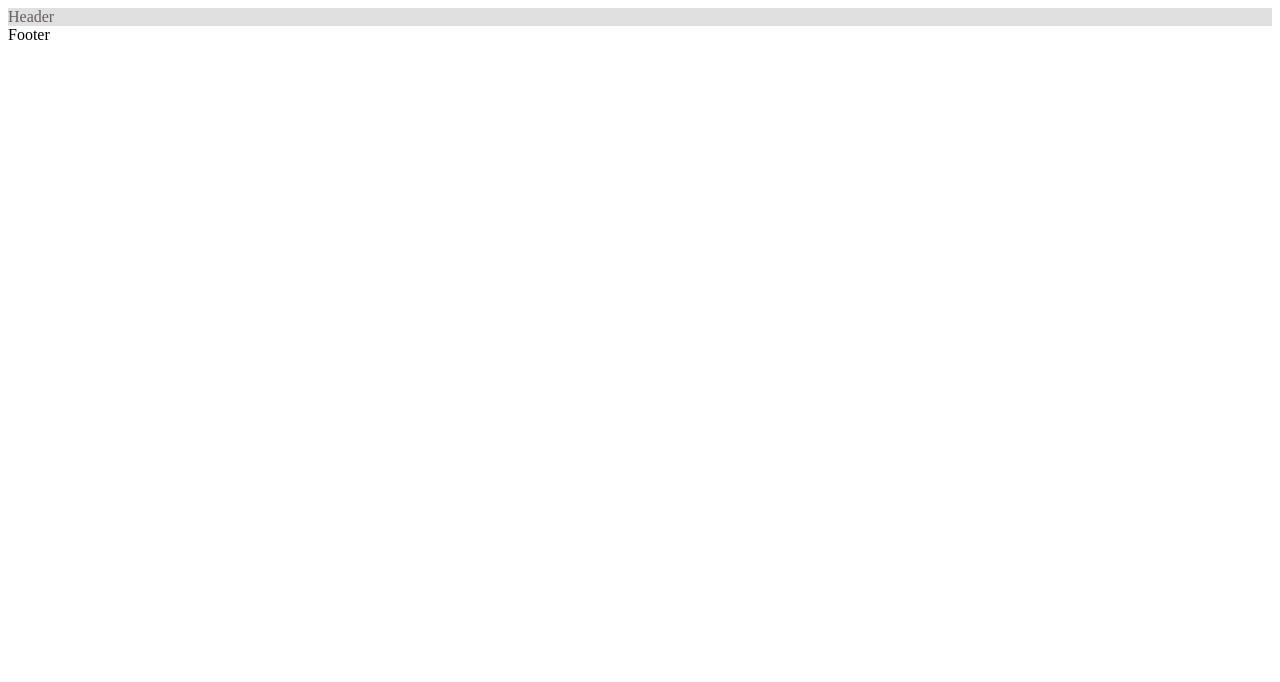
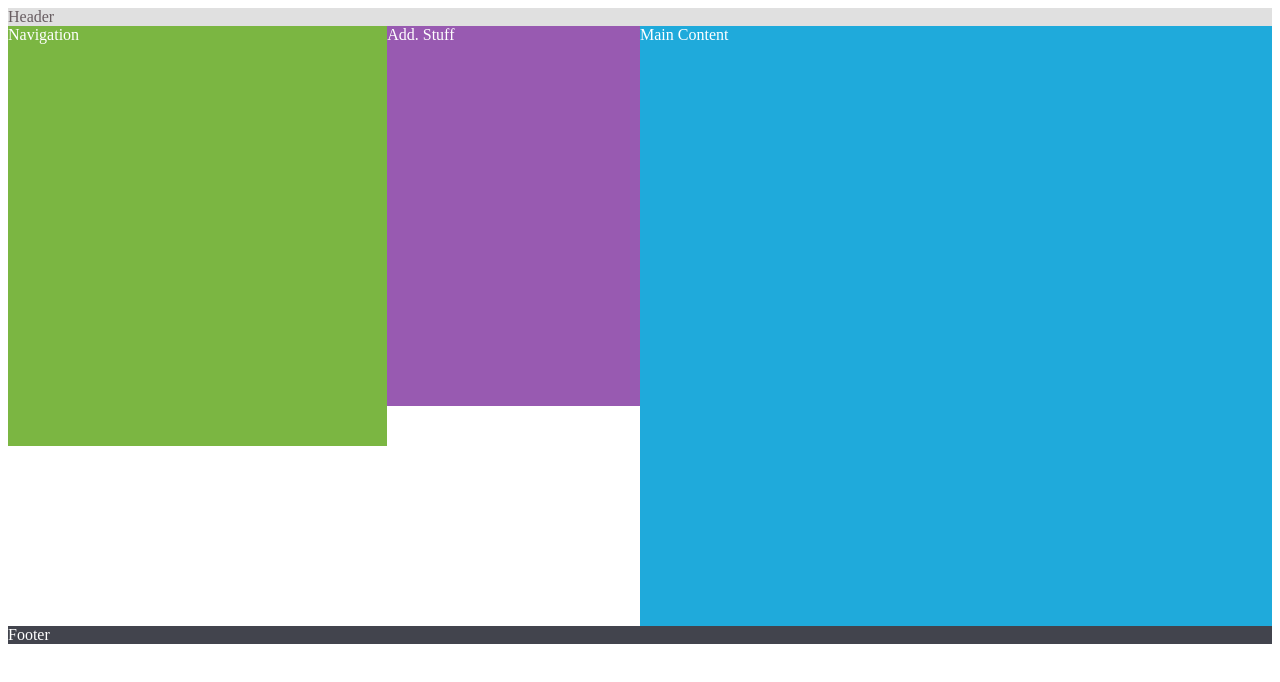
Before and after one commit to digitalHTTK/study, a plain HTML site: page PW3/1.html in a window 1280 px wide. Drawn offline with Linux system fonts and the light colour scheme.

Commit message:
2+3 task

```diff
--- a/PW2/styles/PW2.css
+++ b/PW2/styles/PW2.css
@@ -7,6 +7,10 @@ button {
 	font-family: 'Sen', sans-serif;
 	font-weight: bold;
 	font-size: 2em;
+}
+
+body {
+	margin: 0px;
 }
 
 #a {
--- a/PW3/1.html
+++ b/PW3/1.html
@@ -9,14 +9,14 @@
 	<body>
 		<div id="header">Header</div>
 		<div id="container">
-			<div id="MainContent">
-
+			<div id="Navigation">
+				Navigation
 			</div>
 			<div id="AddStuff">
-
+				Add. Stuff
 			</div>
-			<div id="Navigation">
-
+			<div id="MainContent">
+				Main Content
 			</div>
 		</div>
 		<div id="footer">Footer</div>
--- a/PW3/styles/1.css
+++ b/PW3/styles/1.css
@@ -2,3 +2,35 @@
 	background-color: #E0E0E0;
 	color: #685D61;
 }
+
+#container {
+	display: flex;
+	flex-flow: row;
+	justify-content: flex-start;
+}
+
+#MainContent {
+	background-color: #1FAADB;
+	color: white;
+	width: 800px;
+	height: 600px;
+}
+
+#AddStuff {
+	background-color: #985AB1;
+	color: white;
+	width: 320px;
+	height: 380px;
+}
+
+#Navigation {
+	background-color: #7BB642;
+	color: white;
+	width: 480px;
+	height: 420px;
+}
+
+#footer {
+	background-color: #42444D;
+	color: white;
+}
```
Also changed, not shown: index.html (+0 -5 lines).
